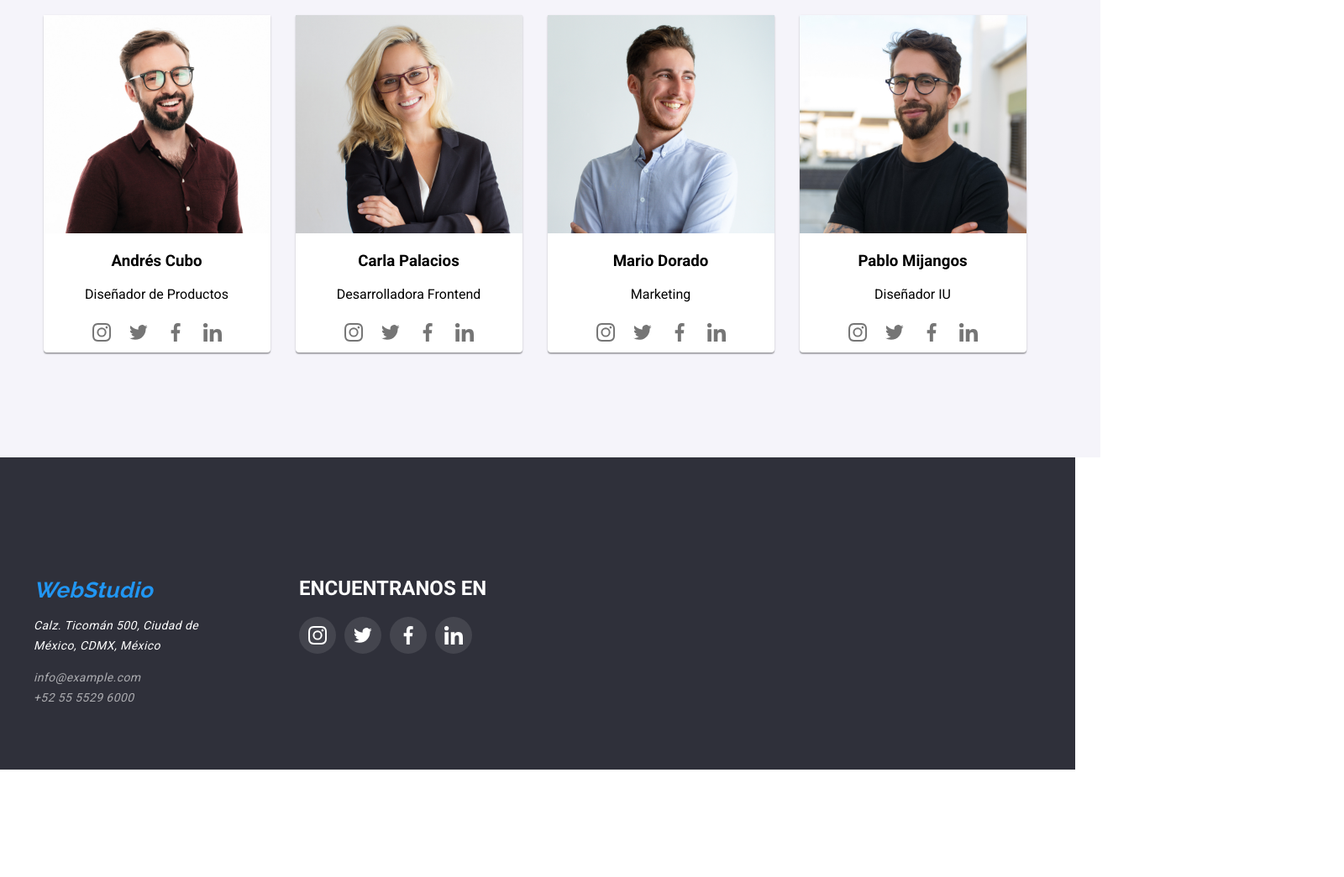
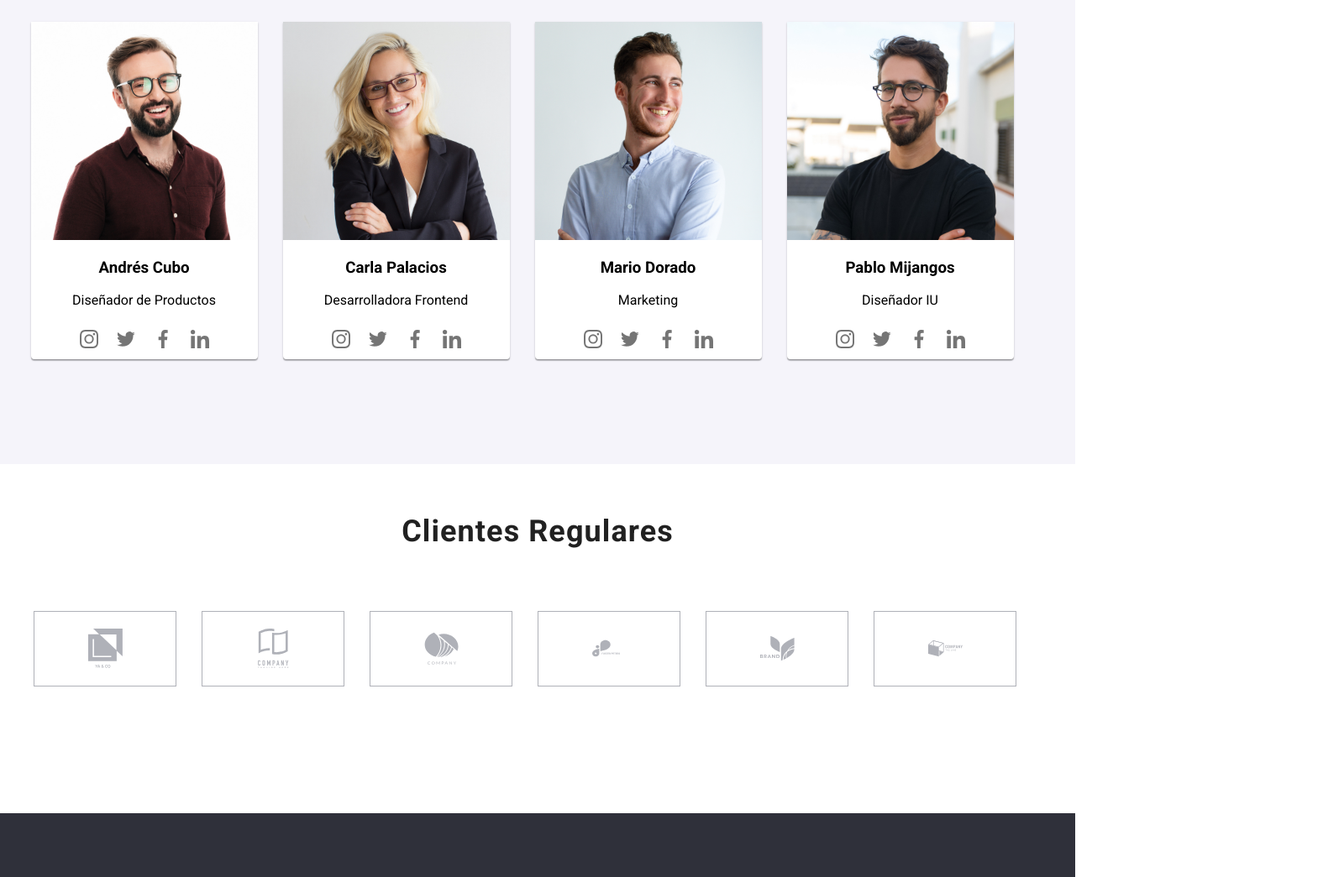
Before and after one commit to mauro130/goit-markeup-hw-04, a plain HTML site: page index.html in a window 1280 px wide. Shown: the part 1755-2800 px from the top of the page at 84% size, 1600 px wide, since content can reach past the window. Before the commit the page ends 2680 px from the top, so only its background shows below. Drawn offline with nearby package versions, Linux system fonts and the light colour scheme.

Commit message:
correcciones sugeridas

```diff
--- a/css/styles.css
+++ b/css/styles.css
@@ -3,6 +3,7 @@
 
 :root {
   --background-color-principal: #ffffff;
+  --img-banner-primary: ./im;
   --font-family-primary: "Roboto", sans-serif;
   --font-family-secundary: "Raleway", sans-serif;
   --font-color-principal: #212121;
@@ -101,9 +102,10 @@ body {
 
 /*imagen principal del index*/
 .background-banner {
-  width: 100%;
+  width: 1600px;
   height: 600px;
-  background-color: var(--color-background-banner);
+  background-image: linear-gradient(rgba(0, 0, 0, 0.4), rgba(0, 0, 0, 0.4)),
+    url(../images/img_back_banner.jpg);
   display: flex;
   flex-direction: column;
   align-items: center;
@@ -138,6 +140,11 @@ body {
   box-shadow: 0px 4px 4px rgba(0, 0, 0, 0.15);
   border-radius: 4px;
   margin: 0 auto;
+}
+
+#btn-service:hover {
+  background: var(--background-color-principal);
+  color: #2196f3;
 }
 /* alineacion de articulos horizontal (texto e imagenes)*/
 .articules-info {
@@ -391,3 +398,43 @@ body {
 .social-networks {
   color: var(--font-color-text-hover);
 }
+
+.client-icon-title {
+  font-weight: 700;
+  font-size: 36px;
+  line-height: 42px;
+  text-align: center;
+  letter-spacing: 0.03em;
+  color: #212121;
+  padding-bottom: 44px;
+  margin-top: 59px;
+}
+
+.client-icon-border {
+  width: 170px;
+  height: 90px;
+  display: flex;
+  border: 1px solid #afb1b8;
+  color: #afb1b8;
+  background-color: #fff;
+  align-items: center;
+  justify-content: center;
+  margin-right: 30px;
+}
+
+.client-icon-border:hover {
+  border-color: var(--color-hover-link);
+  color: var(--color-hover-link);
+}
+
+.client-icon-img {
+  width: 41px;
+  height: 47px;
+  fill: currentColor;
+}
+
+.client-icon-list {
+  align-items: center;
+  justify-content: center;
+  margin-bottom: 151px;
+}
--- a/index.html
+++ b/index.html
@@ -3,7 +3,13 @@
   <head>
     <meta charset="UTF-8" />
     <meta http-equiv="X-UA-Compatible" content="IE=edge" />
+    <meta charset="utf-8" />
     <title>goit-markeup-hw-04</title>
+    <meta name="viewport" content="width=device-width, initial-scale=1.0" />
+    <link
+      rel="stylesheet"
+      href="https://unpkg.com/modern-normalize@1.1.0/modern-normalize.css"
+    />
     <link rel="stylesheet" href="./css/styles.css" />
   </head>
   <body>
@@ -46,8 +52,8 @@
       </section>
     </header>
     <main>
-      <section class="background-banner">
-        <div class="container">
+      <section class="background-banner container">
+        <div>
           <h1 class="bg-title">SOLUCIONES EFICACES PARA SU NEGOCIO</h1>
           <button id="btn-service">Solicite nuestro servicio</button>
         </div>
@@ -107,13 +113,21 @@
       </section>
       <section class="work-dising container">
         <h1>A qué nos dedicamos</h1>
-        <img class="img-dising" src="./images/work_areas1.jpg" alt="" />
-        <img class="img-dising" src="./images/work_areas2.jpg" alt="" />
-        <img class="img-dising" src="./images/work_areas3.jpg" alt="" />
+        <ul>
+          <li>
+            <img class="img-dising" src="./images/work_areas1.jpg" alt="" />
+          </li>
+          <li>
+            <img class="img-dising" src="./images/work_areas2.jpg" alt="" />
+          </li>
+          <li>
+            <img class="img-dising" src="./images/work_areas3.jpg" alt="" />
+          </li>
+        </ul>
       </section>
       <section class="work-team container">
         <h1>Nuesto Equipo</h1>
-        <ul >
+        <ul>
           <li class="work-team-list">
             <img
               class="picture-team"
@@ -280,6 +294,53 @@
           </li>
         </ul>
       </section>
+      <section class="container">
+        <h1 class="client-icon-title">Clientes Regulares</h1>
+        <ul class="client-icon-list">
+          <li>
+            <a class="client-icon-border" href="#">
+              <svg class="client-icon-img">
+                <use href="./images/icons.svg#icon-yago"></use>
+              </svg>
+            </a>
+          </li>
+          <li>
+            <a class="client-icon-border" href="#">
+              <svg class="client-icon-img">
+                <use href="./images/icons.svg#icon-company"></use>
+              </svg>
+            </a>
+          </li>
+          <li>
+            <a class="client-icon-border" href="#">
+              <svg class="client-icon-img">
+                <use href="./images/icons.svg#icon-company2"></use>
+              </svg>
+            </a>
+          </li>
+          <li>
+            <a class="client-icon-border" href="#">
+              <svg class="client-icon-img">
+                <use href="./images/icons.svg#icon-foster"></use>
+              </svg>
+            </a>
+          </li>
+          <li>
+            <a class="client-icon-border" href="#">
+              <svg class="client-icon-img">
+                <use href="./images/icons.svg#icon-brand"></use>
+              </svg>
+            </a>
+          </li>
+          <li>
+            <a class="client-icon-border" href="#">
+              <svg class="client-icon-img">
+                <use href="./images/icons.svg#icon-tag"></use>
+              </svg>
+            </a>
+          </li>
+        </ul>
+      </section>
     </main>
     <footer class="footer">
       <div class="container">
```
Also changed, not shown: portfolio.html (+1 -1 lines), images/img_back_banner.jpg (added).
